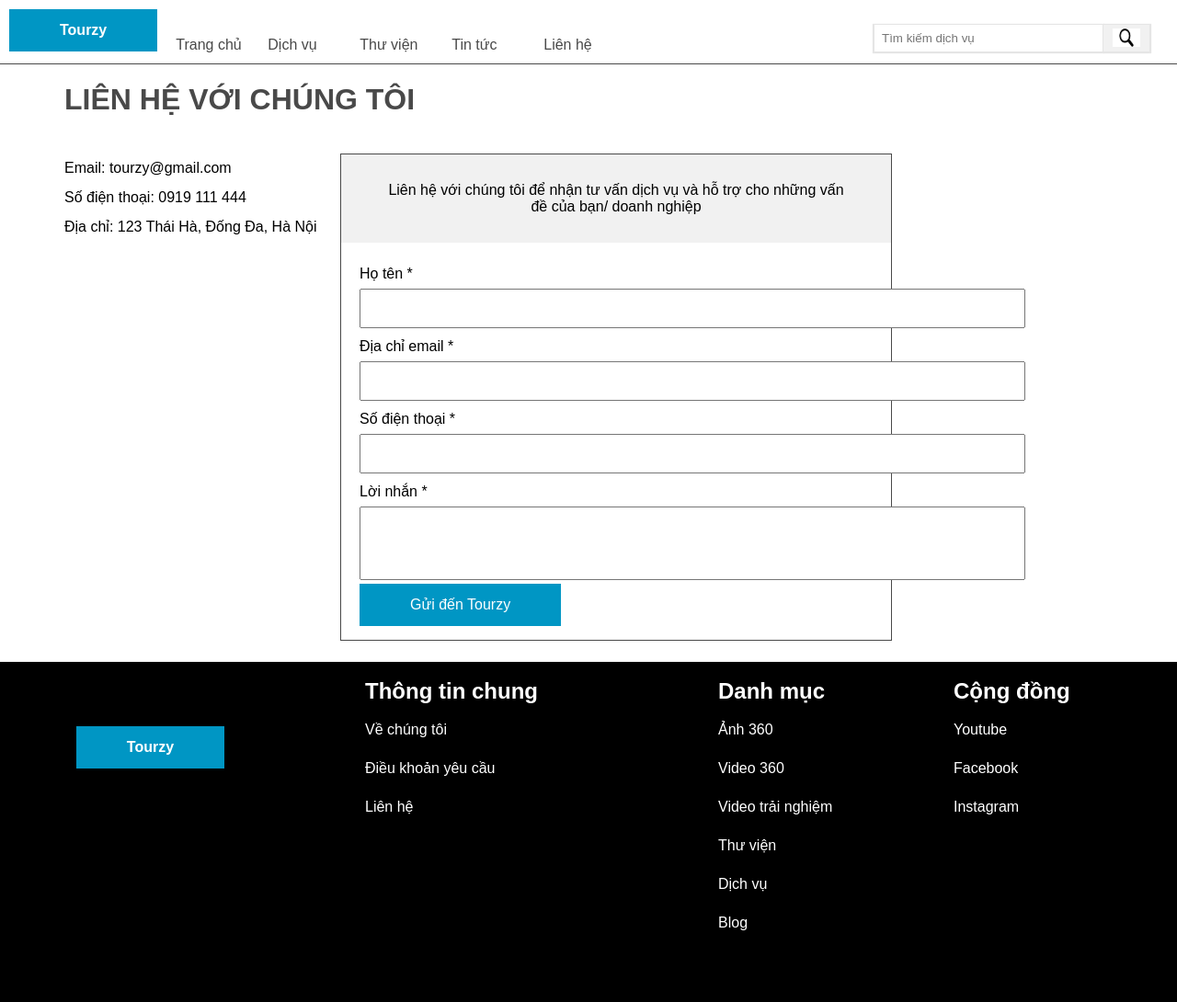
After one commit to ngtiendong/tourzy_front_end, a PHP site: page /contact-us.php in a window 1280 px wide. The commit adds this page. Shown: the whole page at 92% size. Run offline with PHP 8.4, Linux system fonts and the light colour scheme.

Commit message:
Created contact-us.php

```diff
--- /dev/null
+++ b/FrontEnd/contact-us.php
@@ -0,0 +1,40 @@
+<!DOCTYPE html>
+<head>
+	<meta name="viewport" content="width=device-width, initial-scale=1">
+	<link rel="stylesheet" type="text/css" href="style.css">
+</head>
+
+<?php include 'header.php' ?>
+
+<div class="contact-content">
+
+	<h1 class="position-relative contact-title">LIÊN HỆ VỚI CHÚNG TÔI</h1>
+	<div class="position-relative">
+		<div class="contact-company-info">
+			Email: tourzy@gmail.com
+			<br>
+			Số điện thoại: 0919 111 444
+			<br>
+			Địa chỉ: 123 Thái Hà, Đống Đa, Hà Nội
+		</div>
+		<div class="contact-box">
+			<p id="contact-msg">Liên hệ với chúng tôi để nhận tư vấn dịch vụ và hỗ trợ cho những vấn đề của bạn/ doanh nghiệp </p><br>
+
+			<div class="contact-input-info">
+				<p class="contact-input-field-name">Họ tên * </p>
+				<textarea name="Text1" cols="37" rows="1" style="resize: none;"></textarea>
+				<p class="contact-input-field-name">Địa chỉ email * </p>
+				<textarea name="Text1" cols="37" rows="1" style="resize: none;"></textarea>
+				<p class="contact-input-field-name">Số điện thoại * </p>
+				<textarea name="Text1" cols="37" rows="1" style="resize: none;"></textarea>
+				<p class="contact-input-field-name">Lời nhắn * </p>
+				<textarea name="Text1" cols="37" rows="2" style="resize: none;"></textarea>
+				<a class="contact-submit-button" href="#">Gửi đến Tourzy</a>
+			</div>
+		</div>
+
+	</div>
+
+</div>
+
+<?php include 'footer.php' ?>
--- a/FrontEnd/style.css
+++ b/FrontEnd/style.css
@@ -11,12 +11,82 @@
 	padding: 10px;
 }
 
+.contact-company-info {
+	background-color: #fff;
+	float: left;
+	height: 370px;
+	width: 300px;
+	line-height: 2;
+}
+
+.contact-title {
+	padding-bottom: 20px;
+	margin-bottom: 20px;
+	color: #494949;
+}
+
 .column tr {
 	height: 40px;
 }
 
 #congdong {
 	width: 20%;
+}
+
+.contact-box {
+	border-style: solid;
+	border-width: 1px;
+	border-color: #494949;
+	background-color: #fff;
+	float: left;
+	height: 530px;
+	width: 600px;
+}
+
+.contact-content {
+	height: 650px;
+	padding: 20px;
+	margin-left: 50px;
+	width: 1000px;
+}
+
+.contact-input-box {
+	width: 500px;
+}
+
+.contact-input-field-name {
+	line-height: 2;
+}
+
+.contact-input-info {
+	margin-left: 20px;
+	margin-right: 20px;
+}
+
+.contact-input-info textarea {
+	font-size: 2em;
+}
+
+#contact-msg {
+	padding-left: 50px;
+	padding-right: 50px;
+	padding-top: 30px;
+	padding-bottom: 30px;
+	text-align: center;
+	background-color: #f1f1f1;
+}
+
+.contact-submit-button:link, .contact-submit-button:visited {
+	background-color: #0096C4;
+	color: white;
+	padding: 14px 55px;
+	text-align: center;
+	text-decoration: none;
+	display: inline-block;
+}
+
+.contact-submit-button:hover, .contact-submit-button:active {
+	background-color: red;
 }
 
 .footer:after {
@@ -32,7 +102,6 @@
 
 .footer {
 	width: 100%;
-	background-color: #000;
 	color: #fff;
 	padding: 0px;
 }
@@ -108,6 +177,10 @@ img {
 	display: inline-block;
 }
 
+.position-relative {
+	position: relative;
+}
+
 #tourzy {
 	width: 30%;
 }
```
